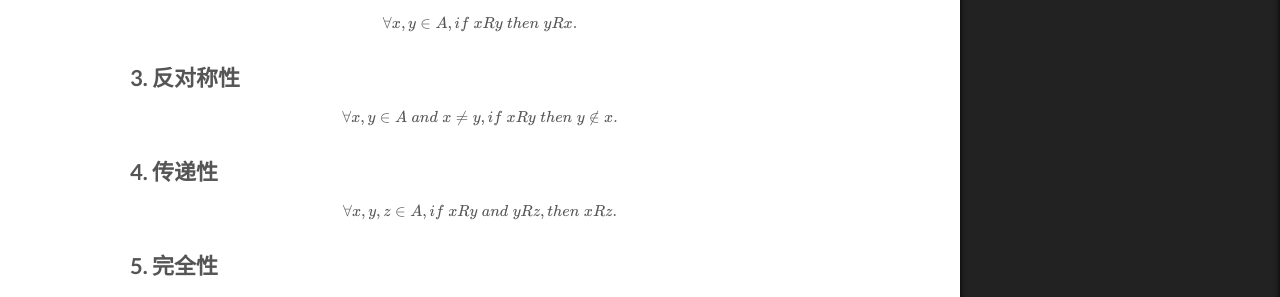
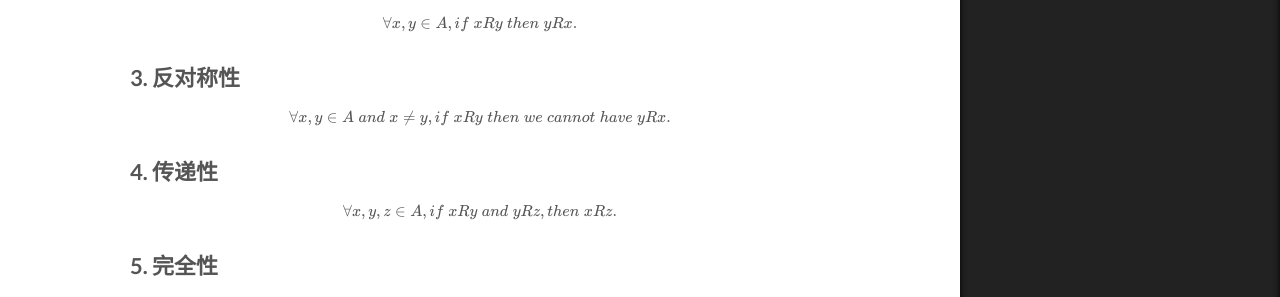
Before and after one commit to Willendless/willendless.github.io, a Jekyll site: the page built from _posts/2021-2-2-全序关系和偏序关系.md, in a window 1280 px wide. Shown: the part 492-789 px from the top of the page. Built offline with Jekyll 4.4.1, drawn with Linux system fonts in a browser that asks for light colours; formulas are drawn with MathJax 3; comment, search, counter and statistics services are not loaded.

Commit message:
feat: update post

```diff
--- a/_posts/2021-2-2-全序关系和偏序关系.md
+++ b/_posts/2021-2-2-全序关系和偏序关系.md
@@ -20,7 +20,7 @@ $$\forall x,y \in A, if\;xRy\;then\;yRx.$$
 
 ## 3. 反对称性
 
-$$\forall x,y \in A\;and\;x\not ={y}, if\;xRy\;then\;y\notin x.$$
+$$\forall x,y \in A\;and\;x\not ={y}, if\;xRy\;then\;we\;cannot\;have\;yRx.$$
 
 ## 4. 传递性
 
```
